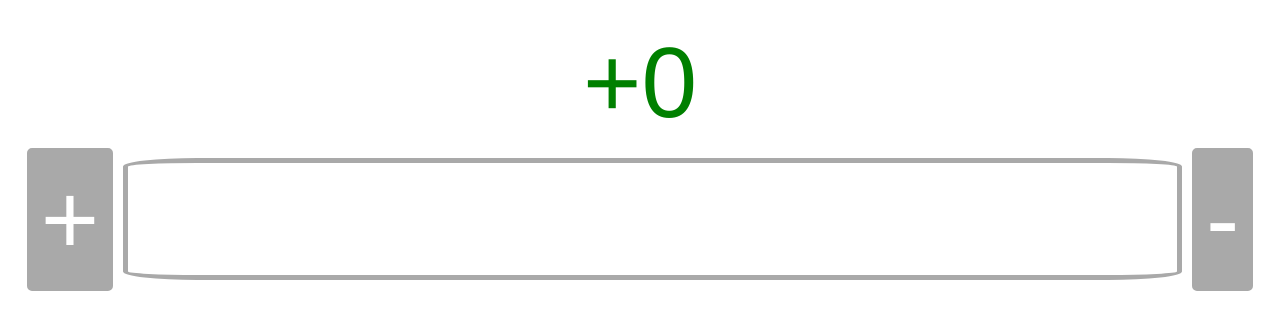
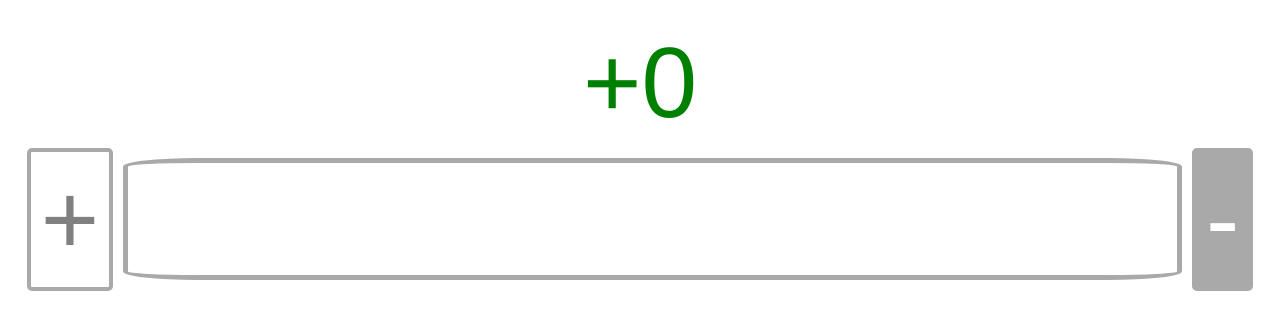
Before and after one commit to StuK359/project-1-assessment, a plain HTML site: page index.html in a window 1280 px wide. In both pictures the pointer is over the button 69 px from the left and 219 px from the top of the page. Drawn offline with Linux system fonts and the light colour scheme.

Commit message:
Oops, forgot the hover inverse of hte button colors.

```diff
--- a/css/main.css
+++ b/css/main.css
@@ -50,6 +50,8 @@ input {
 
 button:hover {
   cursor: pointer;
+  color: grey;
+  background-color: white;
 }
 h1 {
   margin: 0;
```
Also changed, not shown: js/main.js (+13 -0 lines).
